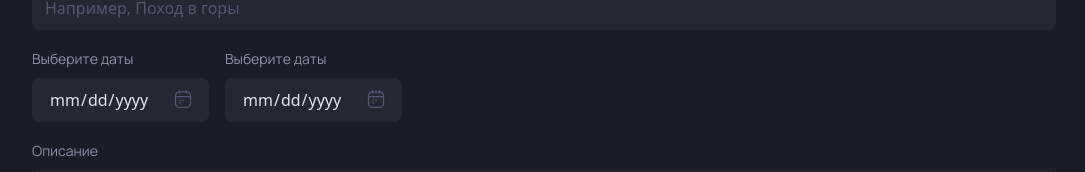
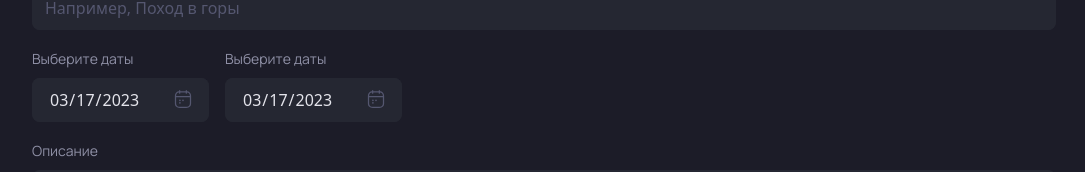
Before and after one commit to slimcandy/todorism, a React (Create React App) app: page /event in a window 1280 px wide. Shown: the part 152-324 px from the top of the page, without its empty margins (96-1181 px from the left). Built offline with nearby package versions, Linux system fonts and the light colour scheme; no server answers.

Commit message:
task-152: fix date validation

```diff
--- a/src/js/utils/converters/events.ts
+++ b/src/js/utils/converters/events.ts
@@ -1,4 +1,5 @@
 import { IEvent, IEventFromBE } from "../../interfaces";
+import { convertDateToISO8601 } from "../date";
 
 export const convertIEventFromBEToIEvent = (event: IEventFromBE): IEvent => ({
   ...event,
@@ -9,4 +10,6 @@ export const convertIEventFromBEToIEvent = (event: IEventFromBE): IEvent => ({
 export const convertIEventToIEventFromBE = (event: IEvent): IEventFromBE => ({
   ...event,
   trip_uid: event.eventUid,
+  start: convertDateToISO8601(event.start || ""),
+  end: convertDateToISO8601(event.end || ""),
 });
--- a/src/js/utils/date/index.ts
+++ b/src/js/utils/date/index.ts
@@ -1,4 +1,9 @@
 import dayjs from "dayjs";
+
+export const getToday = () => dayjs().toString();
+
+export const convertDateToISO8601 = (date: Date | string) =>
+  dayjs(date).format("YYYY-MM-DDTHH:mm:ss[Z]");
 
 export const convertDateToDDMMYYYYWithDots = (date: Date | string) =>
   dayjs(date).format("DD.MM.YYYY");
--- a/src/js/view/elements/inputs/InputDate/InputDate.tsx
+++ b/src/js/view/elements/inputs/InputDate/InputDate.tsx
@@ -13,6 +13,7 @@ export const InputDate = (props: InputProps) => {
     disabled = false,
     onChange,
     type,
+    min,
   } = props;
 
   const id = useId();
@@ -63,6 +64,7 @@ export const InputDate = (props: InputProps) => {
           disabled={disabled}
           value={value}
           placeholder={placeholder}
+          min={min}
         />
       </div>
     </>
--- a/src/js/view/elements/inputs/InputProps.ts
+++ b/src/js/view/elements/inputs/InputProps.ts
@@ -12,6 +12,7 @@ export interface InputProps {
   type?: "date" | "email" | "number" | "time";
   icon?: React.ReactNode;
   isIconLeft?: boolean;
+  min?: string;
   onChange: (value: string) => void;
   onEnter?: (value?: any) => void;
   isFocused?: boolean;
--- a/src/js/view/pages/EventEditPage/EventEditPage.tsx
+++ b/src/js/view/pages/EventEditPage/EventEditPage.tsx
@@ -1,6 +1,7 @@
 import React, { useEffect, useState } from "react";
 import { useTranslation } from "react-i18next";
 import { useNavigate, useLoaderData, Await } from "react-router-dom";
+import dayjs from "dayjs";
 import { editEvent } from "../../../api_clients";
 import {
   Loader,
@@ -17,7 +18,7 @@ import { useLoading } from "../../../hooks";
 import { PageWrapper } from "../../components";
 import { TProvidedEvent } from "../../../../router/types";
 import { eventMembersPageUrl } from "../../../../router/constants";
-import { convertDateToYYYYMMDDWithDash } from "../../../utils";
+import { convertDateToYYYYMMDDWithDash, getToday } from "../../../utils";
 
 export const EventEditPage = () => {
   const routeData = useLoaderData() as TProvidedEvent;
@@ -30,35 +31,43 @@ export const EventEditPage = () => {
 
   const username = getUserNameFromLocalStorage() || "Default user";
 
+  const today = getToday();
+
   const [event, setEvent] = useState<IEvent>({
     eventUid: "",
     title: "",
     description: "",
-    start: null,
-    end: null,
+    start: today,
+    end: today,
     isNewEvent: true,
   });
+
+  const [isValidDates, setIsValidDatesFlag] = useState<boolean>(true);
 
   const onNewTripNameChange: InputProps["onChange"] = (newName) => {
     setEvent({ ...event, title: newName });
   };
 
   const onStartDateChange: InputProps["onChange"] = (startDate) => {
+    setIsValidDatesFlag(dayjs(startDate).isValid());
     setEvent({
       ...event,
-      start: new Date(startDate).toISOString(),
+      start: startDate,
+      end: dayjs(event.end).isBefore(startDate) ? startDate : event.end,
     });
   };
 
   const onEndDateChange: InputProps["onChange"] = (endDate) => {
-    setEvent({ ...event, end: new Date(endDate).toISOString() });
+    setIsValidDatesFlag(dayjs(endDate).isValid());
+    setEvent({ ...event, end: endDate });
   };
 
   const onNewTripDescriptionChange = (desc: string) => {
     setEvent({ ...event, description: desc });
   };
 
-  const isBtnDisabled = event.title === null || event.title.length === 0;
+  const isBtnDisabled =
+    event.title === null || event.title.length === 0 || !isValidDates;
 
   const onEditEvent = async (
     e: React.MouseEvent<HTMLButtonElement, MouseEvent>
@@ -129,6 +138,7 @@ export const EventEditPage = () => {
                 value={
                   event.end ? convertDateToYYYYMMDDWithDash(event.end) : ""
                 }
+                min={convertDateToYYYYMMDDWithDash(event.start || "")}
                 onChange={onEndDateChange}
                 type="date"
                 placeholder={`${t("pages.new_event.date_end")}: ${t(
```
